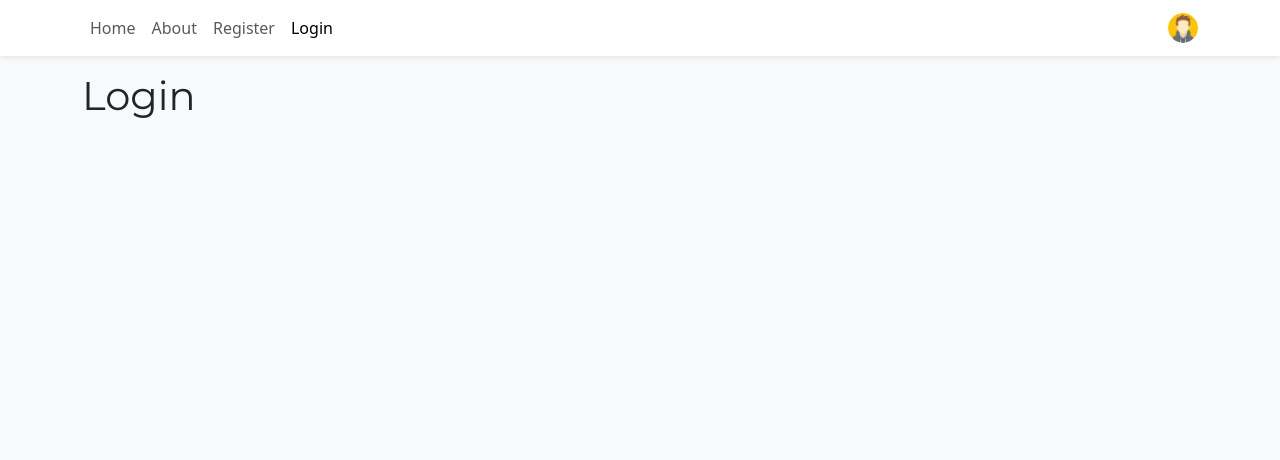
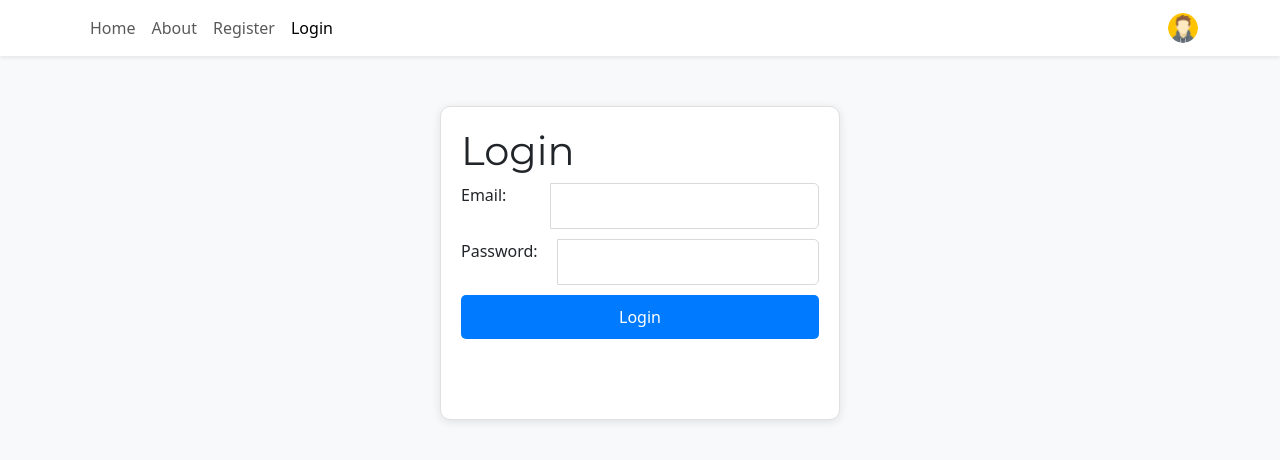
Before and after one commit to amit8kaplan/Final_Project_BIna_Front, a React (Vite) app: page /login in a window 1280 px wide. Shown: the top 460 px of the page. Built offline with nearby package versions, Linux system fonts and the light colour scheme.

Commit message:
add changes for login

```diff
--- a/src/pages/Login.tsx
+++ b/src/pages/Login.tsx
@@ -1,30 +1,92 @@
-import { CredentialResponse, GoogleLogin } from "@react-oauth/google";
+import { useState } from 'react';
+import { GoogleLogin } from "@react-oauth/google";
 import { googleSignin } from "../services/user-service";
+import apiClient from '../services/api-client'; // Ensure this is correctly importing your axios instance
 
 export function Login() {
-  const onGoogleLoginSuccess = async (
-    credentialResponse: CredentialResponse
-  ) => {
+  const [email, setEmail] = useState('');
+  const [password, setPassword] = useState('');
+  const [loginError, setLoginError] = useState('');
+  const [loading, setLoading] = useState(false);
+
+  // Existing Google login success handler
+  const onGoogleLoginSuccess = async (credentialResponse) => {
     console.log(credentialResponse);
+    setLoading(true);
     try {
       const res = await googleSignin(credentialResponse);
       console.log(res);
-    } catch (e) {
-      console.log(e);
+      // Redirect user or update UI accordingly
+    } catch (error) {
+      console.error(error);
+      setLoginError('Google login failed. Please try again.');
     }
+    setLoading(false);
   };
 
+  // Google login failure handler
   const onGoogleLoginFailure = () => {
     console.log("Google login failed");
+    setLoginError('Google login failed. Please try again.');
+  };
+
+  // Email and password login handler
+  const handleEmailPasswordLogin = async (e) => {
+    e.preventDefault(); // Prevent the form from causing a page reload
+    if (!email || !password) {
+      setLoginError('Email and password must not be empty.');
+      return;
+    }
+    setLoading(true);
+    try {
+      const { data } = await apiClient.post('/auth/login', { email, password });
+      console.log(data);
+      // Redirect user or update UI accordingly
+    } catch (error) {
+      console.error(error);
+      if (error.response && error.response.data && error.response.data.message) {
+        setLoginError(error.response.data.message);
+      } else {
+        setLoginError('Failed to log in. Please check your email and password.');
+      }
+    }
+    setLoading(false);
   };
 
   return (
-    <div>
+    <div className="login-container">
       <h1>Login</h1>
-      <GoogleLogin
-        onSuccess={onGoogleLoginSuccess}
-        onError={onGoogleLoginFailure}
-      />
+      <form onSubmit={handleEmailPasswordLogin} className="login-form">
+        {loginError && <div className="login-error">{loginError}</div>}
+        <div className="input-group">
+          <label>Email:</label>
+          <input
+            name="email"
+            type="email"
+            value={email}
+            onChange={(e) => setEmail(e.target.value)}
+          />
+        </div>
+        <div className="input-group">
+          <label>Password:</label>
+          <input
+            name="password"
+            type="password"
+            value={password}
+            onChange={(e) => setPassword(e.target.value)}
+          />
+        </div>
+        <button type="submit" disabled={loading}>
+          {loading ? 'Logging in...' : 'Login'}
+        </button>
+      </form>
+      <div className="google-login-container">
+        <GoogleLogin
+          onSuccess={onGoogleLoginSuccess}
+          onError={onGoogleLoginFailure}
+        />
+      </div>
+      {loading && <div>Loading...</div>}
     </div>
   );
 }
```
Also changed, not shown: src/css/styles.css.
